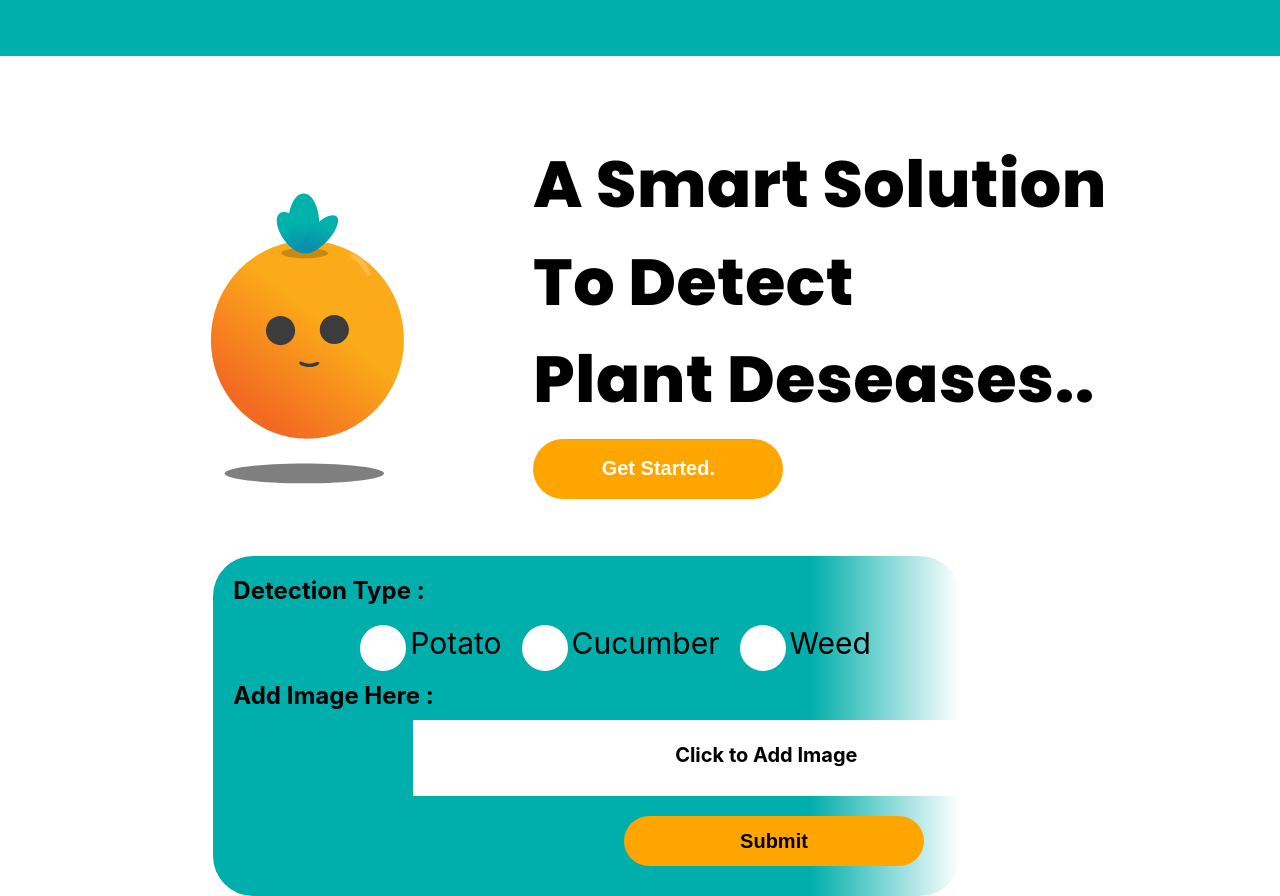
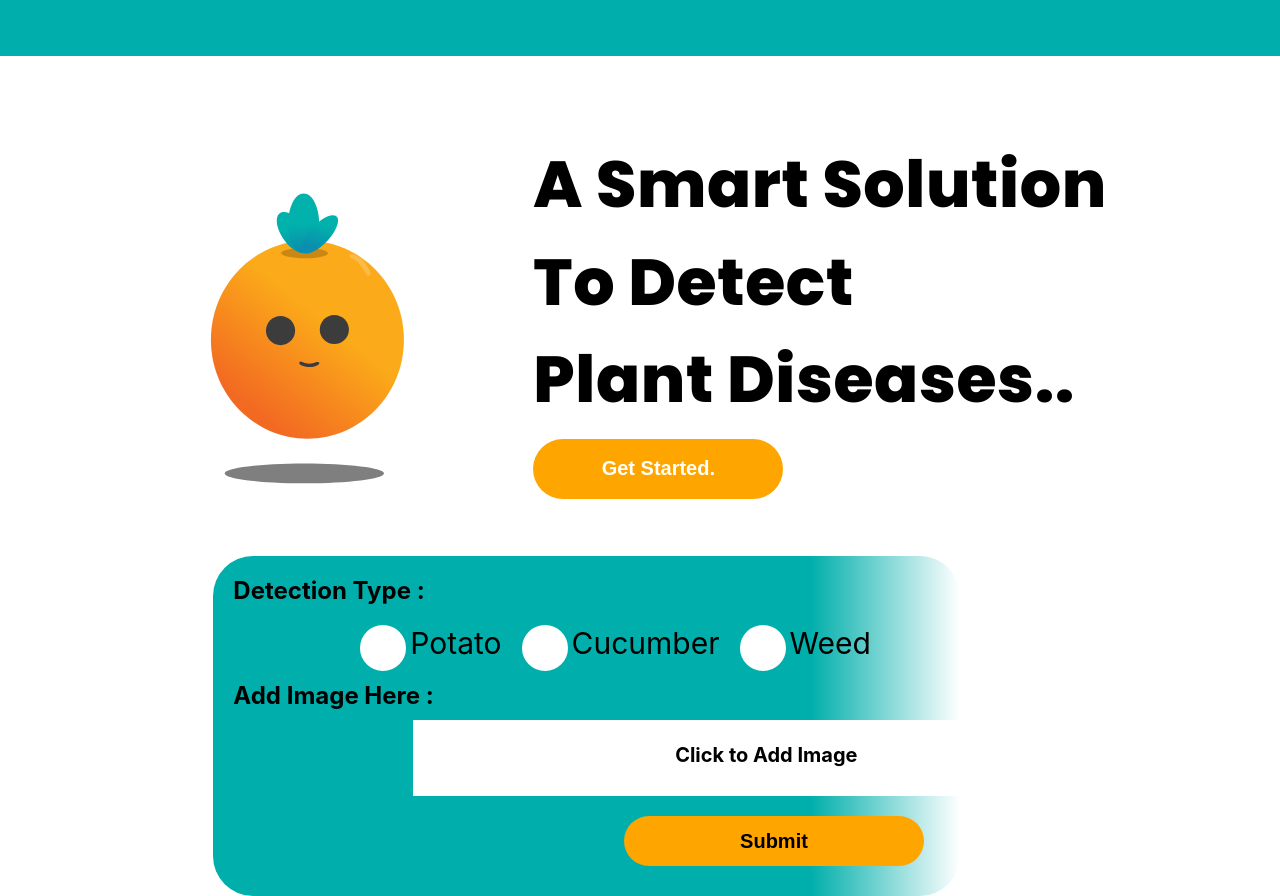
Before and after one commit to ranasingheruchira/PP2_Plants, a React (Create React App) app in the folder frontend/: page / in a window 1280 px wide. Built offline with nearby package versions, Linux system fonts and the light colour scheme.

Commit message:
Typo Fixed

```diff
--- a/frontend/src/App.js
+++ b/frontend/src/App.js
@@ -41,7 +41,7 @@ function App() {
           >
             A Smart Solution <br />
             To Detect <br />
-            Plant Deseases..
+            Plant Diseases..
           </Typography>
         </Grid>
         {/* getting started button */}
```
